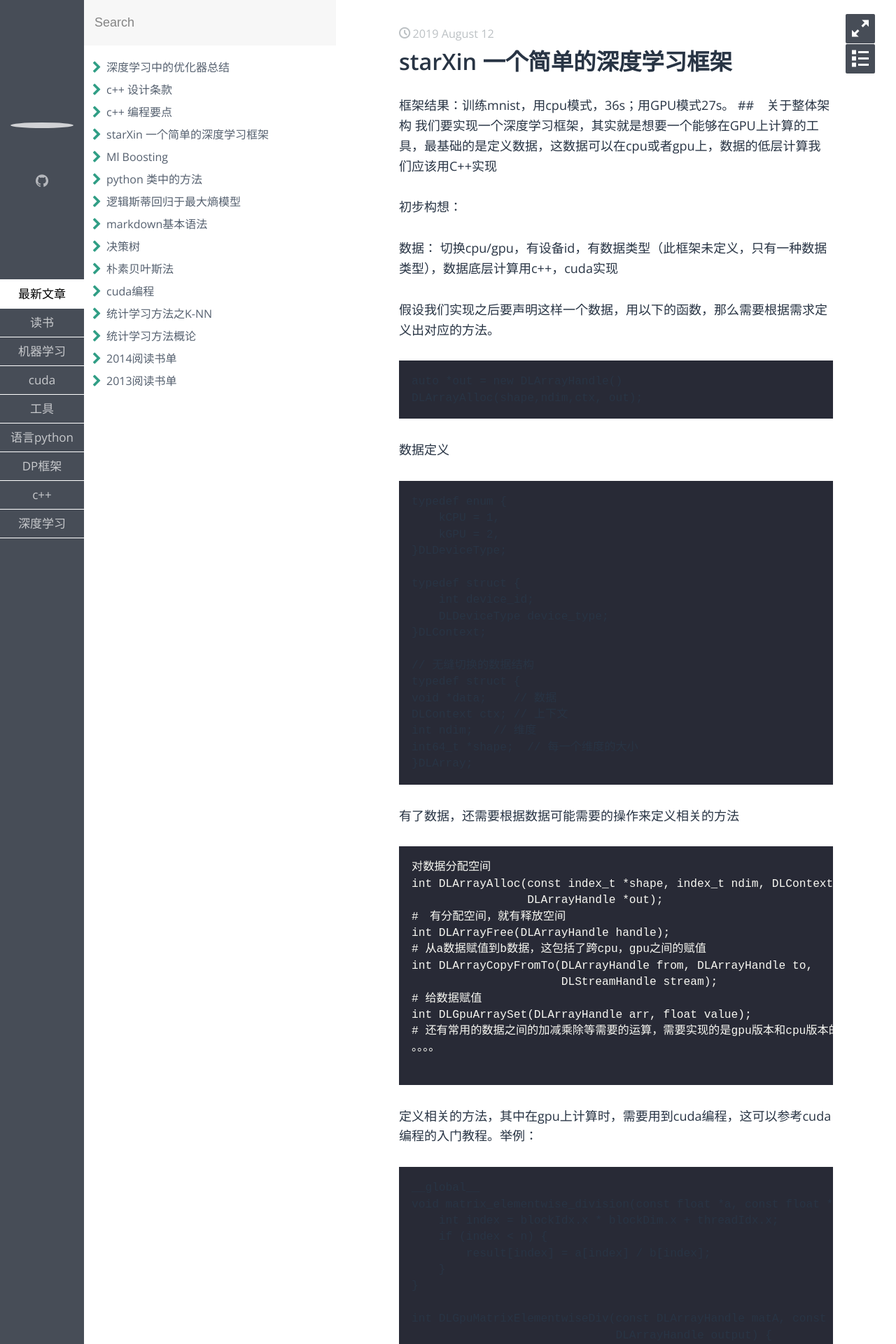
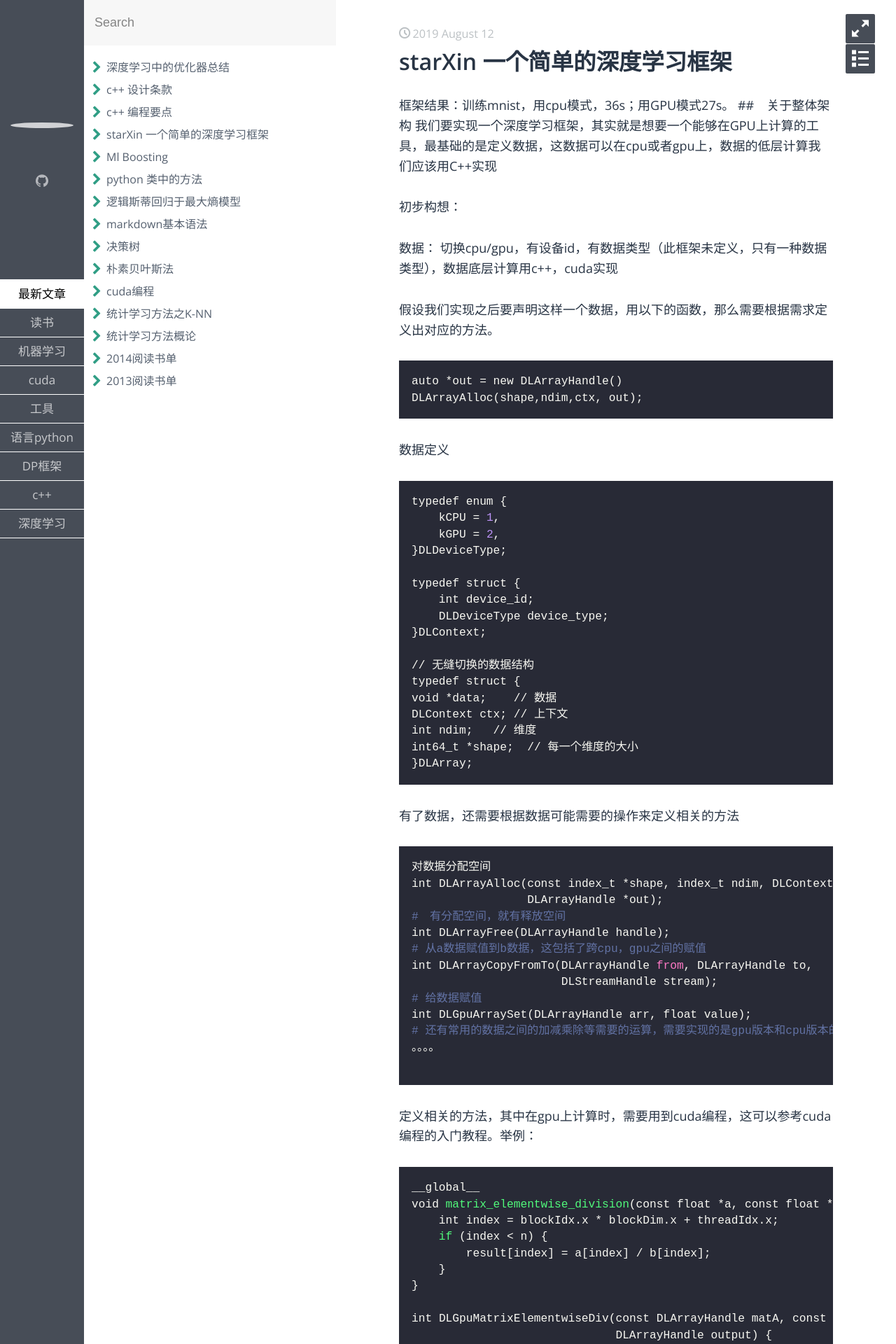
Before and after one commit to arieshx/arieshx.github.io, a Jekyll site: the page built from _posts/starXin/2019-8-12-idea.md, in a window 1280 px wide. Shown: the top 1920 px of the page at 70% size. Built offline with Jekyll 4.4.1, drawn with Linux system fonts in a browser that asks for light colours; some web fonts are replaced; some of the changed text lies outside the part shown.

Commit message:
Update 2019-8-12-idea.md

````diff
--- a/_posts/starXin/2019-8-12-idea.md
+++ b/_posts/starXin/2019-8-12-idea.md
@@ -14,12 +14,12 @@ description: 一个写给自己的框架
 数据： 切换cpu/gpu，有设备id，有数据类型（此框架未定义，只有一种数据类型），数据底层计算用c++，cuda实现
 
 假设我们实现之后要声明这样一个数据，用以下的函数，那么需要根据需求定义出对应的方法。
-```angularjs
+```python
 auto *out = new DLArrayHandle()
 DLArrayAlloc(shape,ndim,ctx, out);
 ```
 数据定义
-```angularjs
+```python
 typedef enum {
     kCPU = 1,
     kGPU = 2,
@@ -39,7 +39,7 @@ int64_t *shape;  // 每一个维度的大小
 }DLArray;
 ```
 有了数据，还需要根据数据可能需要的操作来定义相关的方法
-```
+```python
 对数据分配空间
 int DLArrayAlloc(const index_t *shape, index_t ndim, DLContext ctx,
                  DLArrayHandle *out);
@@ -55,7 +55,7 @@ int DLGpuArraySet(DLArrayHandle arr, float value);
 
 ```
 定义相关的方法，其中在gpu上计算时，需要用到cuda编程，这可以参考cuda编程的入门教程。举例：
-```angularjs
+```python
 __global__
 void matrix_elementwise_division(const float *a, const float *b, float *result, int n) {
     int index = blockIdx.x * blockDim.x + threadIdx.x;
@@ -116,7 +116,7 @@ next_next_h.backward()
 print(x.grad)
 ```
 用户创建的tensor是叶节点，也就是说 x,h,W他们是孤立 的节点；声明i2h时，遍会定义到目前为止的计算图，这信息也就是包含在i2h节点信息中，
-```angularjs
+```python
 i2h.grad_fn : <MmBackward object at 0x7fd0182242b0>
 # grad_fn 是一个backward对象， 也就是一个Mm对象创建了i2h
 i2h.grad_fn.next_functions : <class 'tuple'>: ((<AccumulateGrad object at 0x7fd018224630>, 0), (None, 0))
@@ -129,7 +129,7 @@ i2h.grad_fn.next_functions : <class 'tuple'>: ((<AccumulateGrad object at 0x7fd0
 简单理解：
 静态图就是先定义好图，图中 的节点还没有数据值，只是定义好了操作，需要运行的时候feed数据，然后就可以快速执行。本框架实现的便是静态图。
 以此框架starXin搭建3层全连接网络为例
-```angularjs
+```python
     # 直接定义的varible和 Parameter 是叶子节点，W1,....b3都是叶子节点， logit是生成的节点
     X = ad.Variable(name="X")
     y = ad.Variable(name='y')
````
